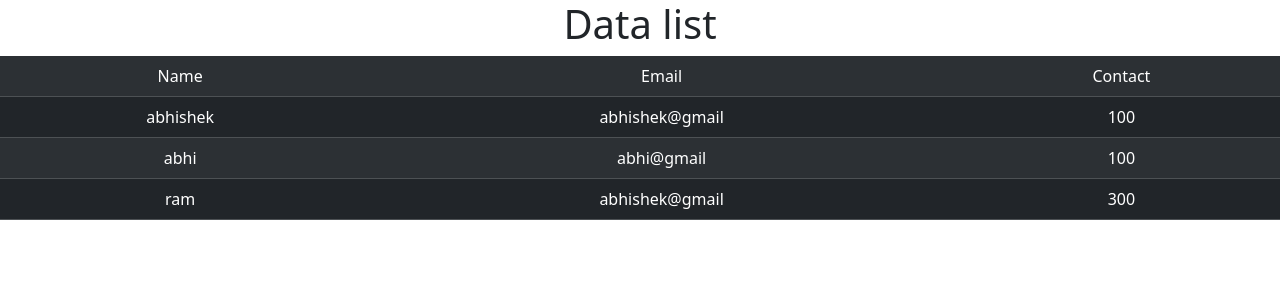
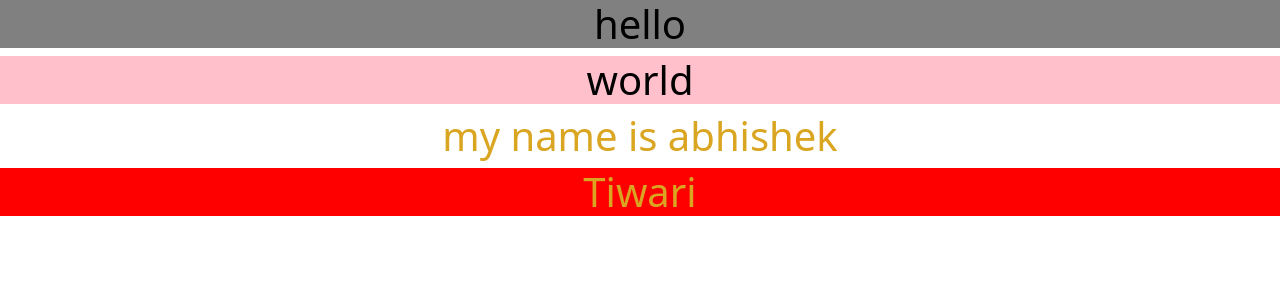
Before and after one commit to abhishektiwari2511/React.js, a React (Create React App) app: page / in a window 1280 px wide. Shown: the top 300 px of the page. Built offline with nearby package versions, Linux system fonts and the light colour scheme.

Commit message:
3way style in react

```diff
--- a/src/App.js
+++ b/src/App.js
@@ -1,45 +1,15 @@
 // import logo from './logo.svg';
 import "./App.css";
-import {Table} from "react-bootstrap"
-import 'bootstrap/dist/css/bootstrap.min.css';
-
-
-// import React,{useState} from "react"
- function App(){
-  // const [count,setCount]=useState(0)
-  // const [data,setData]=useState(100)
-  const data=[
-    {name:"abhishek",email:"abhishek@gmail",contact: 100},
-    {name:"abhi",email:'abhi@gmail',contact: 100},
-    {name:"ram",email:'abhishek@gmail',contact: 300},
-  ]
-  // data.map((item)=>console.log(item))
-
-  return(
+import "./Style.css"
+import style from "./custom.module.css"
+function App(){
+ return(
     <div className="App">
-     <h1>Data list</h1>
-
-     <Table striped variant="dark" >
-      <tbody>
-        <tr>
-          <td>Name</td>
-          <td>Email</td>
-          <td>Contact</td>
-        </tr>
-     {
-      data.map((item,i)=>
-      // <h1>name is = {item.name} ,email = {item.email} , contact ={item.contact}</h1>
-      item.email==="abhishek@gmail" || item.contact===100?
-      <tr key={i}>
-          <td>{item.name}</td>
-          <td>{item.email}</td>
-          <td>{item.contact}</td>
-        </tr>:null
-      )
-    }
-    </tbody>
-    </Table>
-     </div>
+     <h1 className="primary"> hello</h1>
+     <h1 style={{color:"black",backgroundColor:'pink'}}>world</h1>
+     <h1 className={style.success}>my name is abhishek</h1>
+     <h1 style={{backgroundColor:'red'}} className={style.success} >Tiwari</h1>
+ </div>
   )
  }
 
--- /dev/null
+++ b/src/Style.css
@@ -0,0 +1,4 @@
+.primary{
+    color: black;
+    background-color: gray;
+}
--- /dev/null
+++ b/src/custom.module.css
@@ -0,0 +1,4 @@
+.success{
+    color: goldenrod;
+
+}
--- a/src/index.js
+++ b/src/index.js
@@ -3,6 +3,7 @@ import ReactDOM from 'react-dom/client';
 import './index.css';
 import App from './App';
 import reportWebVitals from './reportWebVitals';
+import 'bootstrap/dist/css/bootstrap.min.css';
 
 // import User from './User'
 
```
Also changed, not shown: src/User.js (added, +18 -0 lines).
